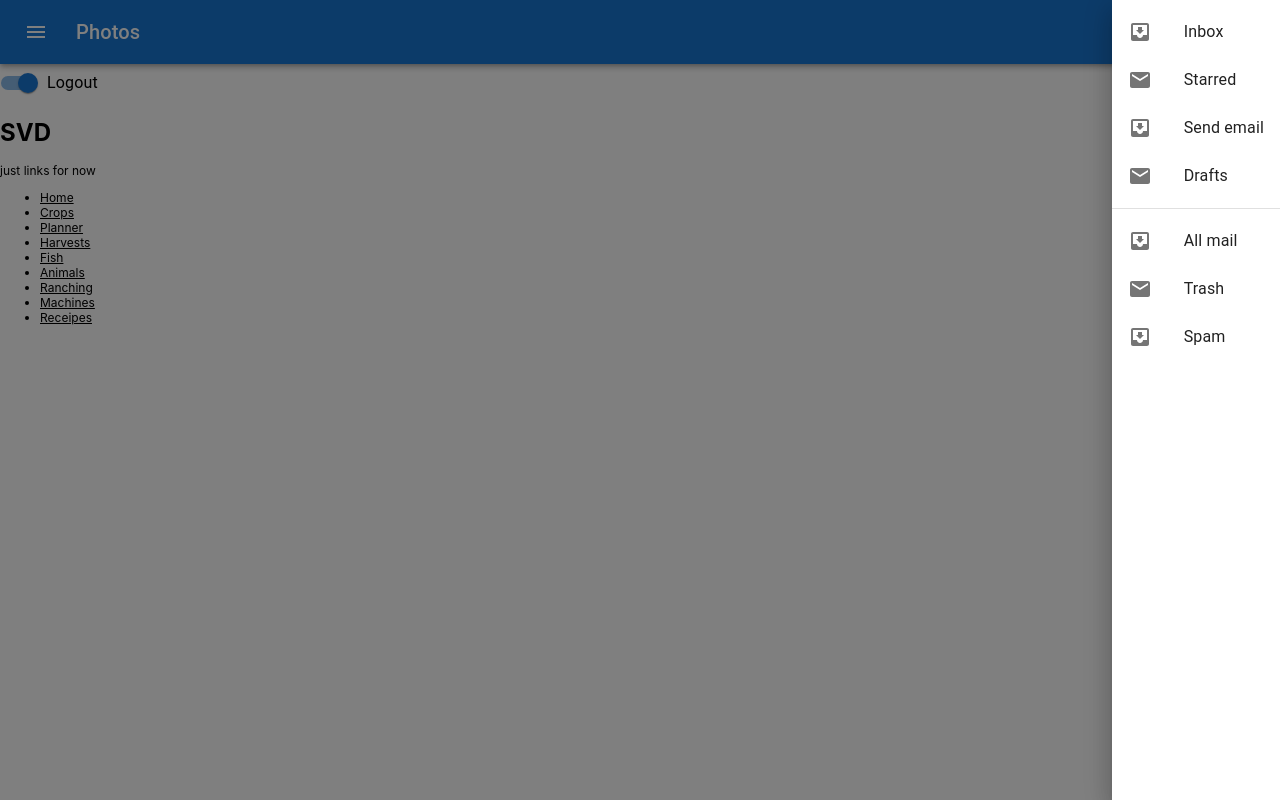
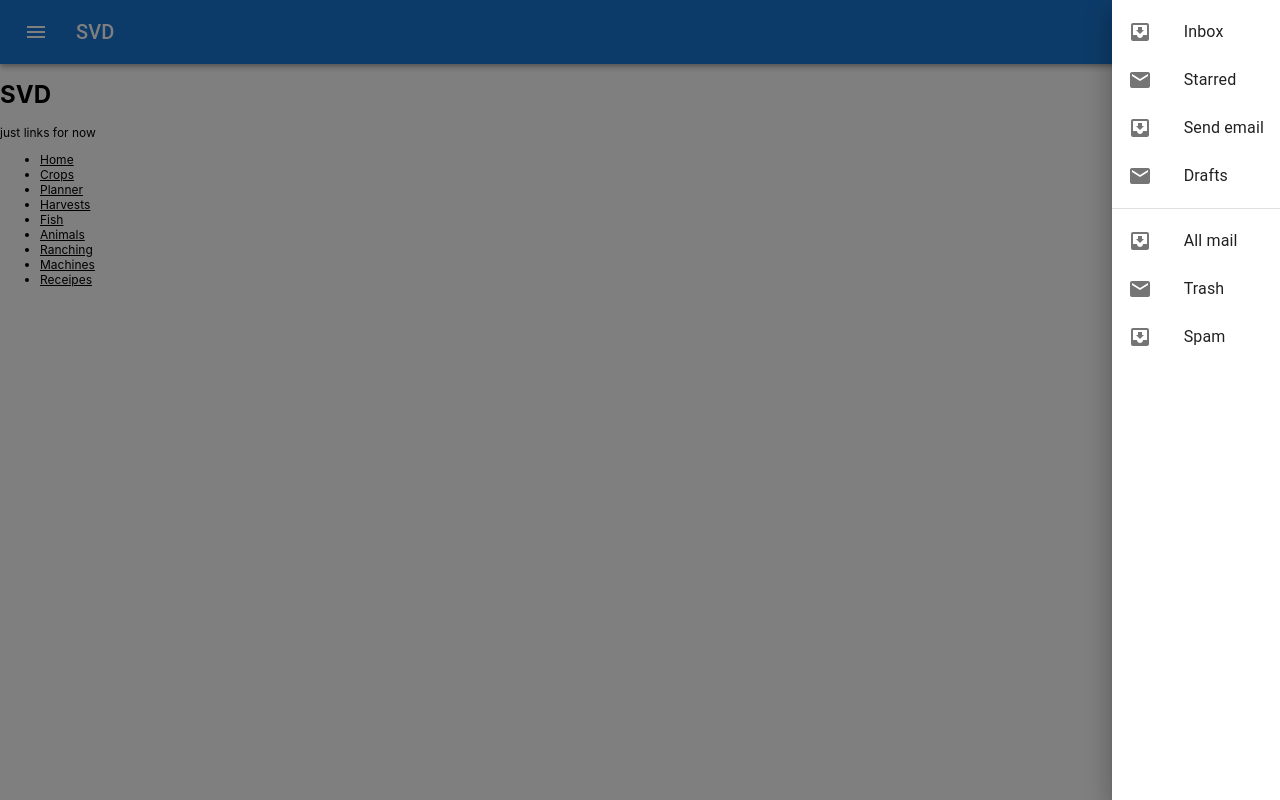
Before and after one commit to koscida/SVD, a React (Create React App) app: page / in a window 1280 px wide. Both pictures are taken after a click on the button 1184 px from the left and 32 px from the top of the page. Built offline with nearby package versions, Linux system fonts and the light colour scheme.

Commit message:
Insert navigation links into left nav in AppBar

```diff
--- a/src/components/shared/navigation/MenuAppBar.js
+++ b/src/components/shared/navigation/MenuAppBar.js
@@ -64,6 +64,23 @@ export default function MenuAppBar() {
 			onClick={toggleDrawer(listName, false)}
 			onKeyDown={toggleDrawer(listName, false)}
 		>
+			{listName === "navigation" ? (
+				<>
+					<List>
+						{navigationLinks.map(({ to, label }, index) => (
+							<ListItem key={label} disablePadding>
+								<ListItemButton component="a" href={to}>
+									<ListItemIcon>
+										{index % 2 === 0 ? <InboxIcon /> : <MailIcon />}
+									</ListItemIcon>
+									<ListItemText primary={label} />
+								</ListItemButton>
+							</ListItem>
+						))}
+					</List>
+				</>
+			) : listName === "settings" ? (
+				<>
 					<List>
 						{["Inbox", "Starred", "Send email", "Drafts"].map((text, index) => (
 							<ListItem key={text} disablePadding>
@@ -89,6 +106,10 @@ export default function MenuAppBar() {
 							</ListItem>
 						))}
 					</List>
+				</>
+			) : (
+				<></>
+			)}
 		</Box>
 	);
 
@@ -107,8 +128,16 @@ export default function MenuAppBar() {
 						<MenuIcon />
 					</IconButton>
 
+					<Drawer
+						anchor={"left"}
+						open={state["navigation"]}
+						onClose={toggleDrawer("navigation", false)}
+					>
+						{list("navigation")}
+					</Drawer>
+
 					<Typography variant="h6" component="div" sx={{ flexGrow: 1 }}>
-						Photos
+						SVD
 					</Typography>
 					{
 						<div>
@@ -122,6 +151,15 @@ export default function MenuAppBar() {
 							>
 								<AccountCircle />
 							</IconButton>
+
+							<Drawer
+								anchor={"right"}
+								open={state["settings"]}
+								onClose={toggleDrawer("settings", false)}
+							>
+								{list("settings")}
+							</Drawer>
+
 							<IconButton
 								size="large"
 								aria-label="account of current user"
@@ -132,6 +170,7 @@ export default function MenuAppBar() {
 							>
 								<AccountCircle />
 							</IconButton>
+
 							<Menu
 								id="menu-appbar"
 								anchorEl={anchorEl}
@@ -154,7 +193,7 @@ export default function MenuAppBar() {
 					}
 				</Toolbar>
 			</AppBar>
-			<FormGroup>
+			{/* <FormGroup>
 						<FormControlLabel
 							control={
 								<Switch
@@ -165,21 +204,7 @@ export default function MenuAppBar() {
 							}
 							label={auth ? "Logout" : "Login"}
 						/>
-			</FormGroup>
-			<Drawer
-				anchor={"left"}
-				open={state["navigation"]}
-				onClose={toggleDrawer("navigation", false)}
-			>
-				{list("navigation")}
-			</Drawer>
-			<Drawer
-				anchor={"right"}
-				open={state["settings"]}
-				onClose={toggleDrawer("settings", false)}
-			>
-				{list("settings")}
-			</Drawer>
+					</FormGroup> */}
 		</Box>
 	);
 }
```
Lines whose indentation alone changed are shown as unchanged.
